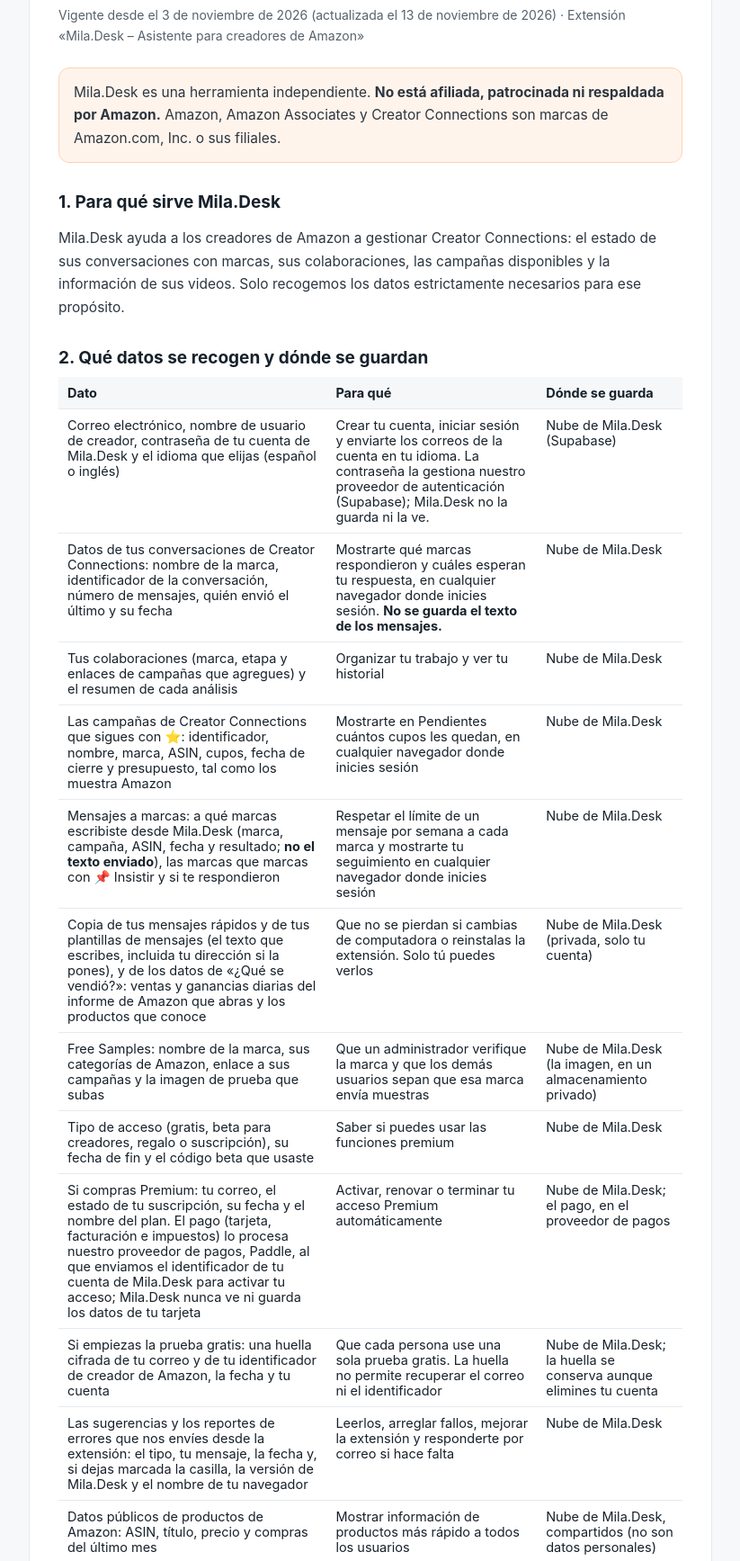
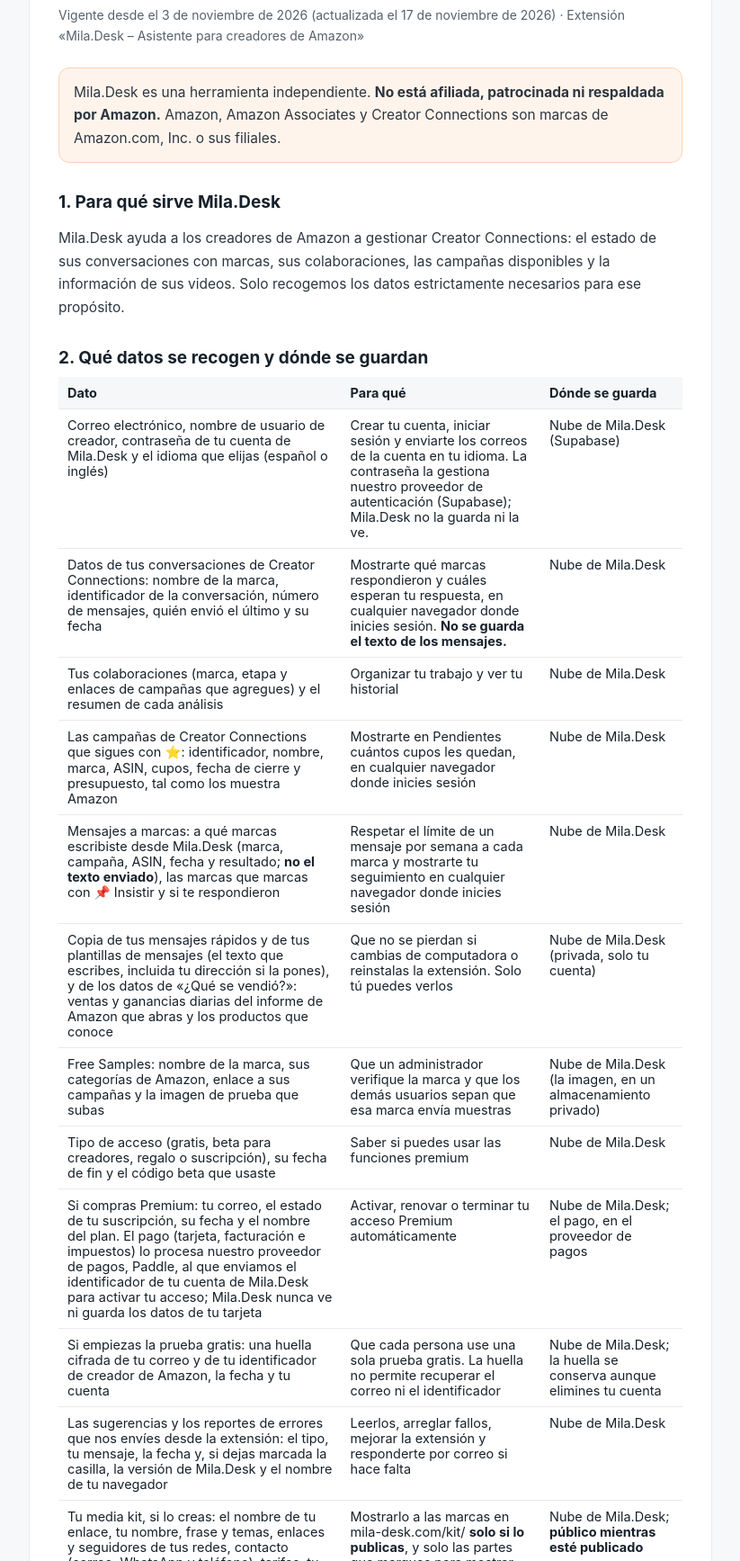
Before and after one commit to milanesproductions-lgtm/mila-desk-pages, a plain HTML site: page privacidad.html in a window 1280 px wide. Shown: the part 164-1899 px from the top of the page at 90% size, without its empty margins (228-1051 px from the left). Drawn offline with Linux system fonts and the light colour scheme.

Commit message:
25.52.0: media kit y privacidad (privacidad.html)

```diff
--- a/privacidad.html
+++ b/privacidad.html
@@ -30,7 +30,7 @@
 <main>
   <div class="brand"><div class="logo">M</div><span>Mila.Desk</span></div>
   <h1>Política de privacidad</h1>
-  <p class="date">Vigente desde el 3 de noviembre de 2026 (actualizada el 13 de noviembre de 2026) · Extensión «Mila.Desk – Asistente para creadores de Amazon»</p>
+  <p class="date">Vigente desde el 3 de noviembre de 2026 (actualizada el 17 de noviembre de 2026) · Extensión «Mila.Desk – Asistente para creadores de Amazon»</p>
 
   <p class="note">Mila.Desk es una herramienta independiente. <strong>No está afiliada, patrocinada ni respaldada por Amazon.</strong> Amazon, Amazon Associates y Creator Connections son marcas de Amazon.com, Inc. o sus filiales.</p>
 
@@ -52,6 +52,8 @@
       <tr><td>Si compras Premium: tu correo, el estado de tu suscripción, su fecha y el nombre del plan. El pago (tarjeta, facturación e impuestos) lo procesa nuestro proveedor de pagos, Paddle, al que enviamos el identificador de tu cuenta de Mila.Desk para activar tu acceso; Mila.Desk nunca ve ni guarda los datos de tu tarjeta</td><td>Activar, renovar o terminar tu acceso Premium automáticamente</td><td>Nube de Mila.Desk; el pago, en el proveedor de pagos</td></tr>
       <tr><td>Si empiezas la prueba gratis: una huella cifrada de tu correo y de tu identificador de creador de Amazon, la fecha y tu cuenta</td><td>Que cada persona use una sola prueba gratis. La huella no permite recuperar el correo ni el identificador</td><td>Nube de Mila.Desk; la huella se conserva aunque elimines tu cuenta</td></tr>
       <tr><td>Las sugerencias y los reportes de errores que nos envíes desde la extensión: el tipo, tu mensaje, la fecha y, si dejas marcada la casilla, la versión de Mila.Desk y el nombre de tu navegador</td><td>Leerlos, arreglar fallos, mejorar la extensión y responderte por correo si hace falta</td><td>Nube de Mila.Desk</td></tr>
+      <tr><td>Tu media kit, si lo creas: el nombre de tu enlace, tu nombre, frase y temas, enlaces y seguidores de tus redes, contacto (correo, WhatsApp y teléfono), tarifas, tu dirección para envíos solo si aceptas mostrarla, y los números y videos con más vistas que Mila.Desk toma de tu cuenta de Amazon cuando pulsas «Actualizar mis números», y el comprobante de métricas (PDF o imagen) si lo subes</td><td>Mostrarlo a las marcas en mila-desk.com/kit/ <strong>solo si lo publicas</strong>, y solo las partes que marques para mostrar</td><td>Nube de Mila.Desk; <strong>público mientras esté publicado</strong></td></tr>
+      <tr><td>Lo que ya compré: código (ASIN), nombre, foto y fecha de los productos de tus pedidos de Amazon</td><td>Buscar campañas abiertas para productos que ya tienes. Se leen en una pestaña que Mila.Desk abre y cierra</td><td>Solo mientras la página está abierta; <strong>no se guardan</strong></td></tr>
       <tr><td>Datos públicos de productos de Amazon: ASIN, título, precio y compras del último mes</td><td>Mostrar información de productos más rápido a todos los usuarios</td><td>Nube de Mila.Desk, compartidos (no son datos personales)</td></tr>
       <tr><td>Comisiones por producto de Video Intelligence, posición de tus videos, historial de precios, ajustes, el último correo con el que entraste y, si lo eliges, tu sesión iniciada (nunca tu contraseña)</td><td>Video Intelligence y preferencias de la extensión</td><td>Solo en tu navegador (no se envían a la nube)</td></tr>
     </tbody>
@@ -63,6 +65,7 @@
     <li><strong>Tú.</strong> Tus conversaciones, colaboraciones e historial están separados por cuenta: ningún otro usuario puede verlos.</li>
     <li><strong>Los administradores de Mila.Desk</strong> ven las solicitudes de Free Samples, incluida la imagen de prueba y el nombre de usuario de quien la envió, solo para revisarlas; la lista de cuentas (nombre de usuario, correo, fecha de registro, si confirmaste el correo y tipo de acceso) para dar y quitar accesos; y las sugerencias y reportes que envíes, con tu usuario y tu correo, para revisarlos y responderte. Los administradores no ven tus conversaciones ni tus colaboraciones.</li>
     <li><strong>Los demás usuarios</strong> solo ven el nombre de las marcas de Free Samples aprobadas y los datos públicos de productos.</li>
+    <li><strong>Cualquier persona con el enlace</strong> de tu media kit, mientras lo tengas publicado, ve lo que marcaste para mostrar. Si marcaste mostrar tu comprobante de métricas, también pueden abrirlo. Puedes dejar de publicarlo o quitar el comprobante cuando quieras y el enlace deja de mostrarlo.</li>
     <li><strong>Proveedores:</strong> los datos se alojan en Supabase, que actúa como encargado del tratamiento. Los correos de la cuenta (confirmación y recuperación de contraseña) se envían por Resend, que recibe tu dirección para entregarlos. Las páginas de mila-desk.com se alojan en GitHub Pages y cargan sus letras desde Google Fonts, que pueden recibir datos técnicos de tu visita, como la dirección IP. Si compras Premium, el pago lo procesa nuestro proveedor de pagos, que actúa como vendedor y gestiona impuestos y facturas. No vendemos ni alquilamos tus datos, no los compartimos con nadie más, ni los usamos para publicidad o para fines ajenos al propósito de la extensión.</li>
   </ul>
 
```
